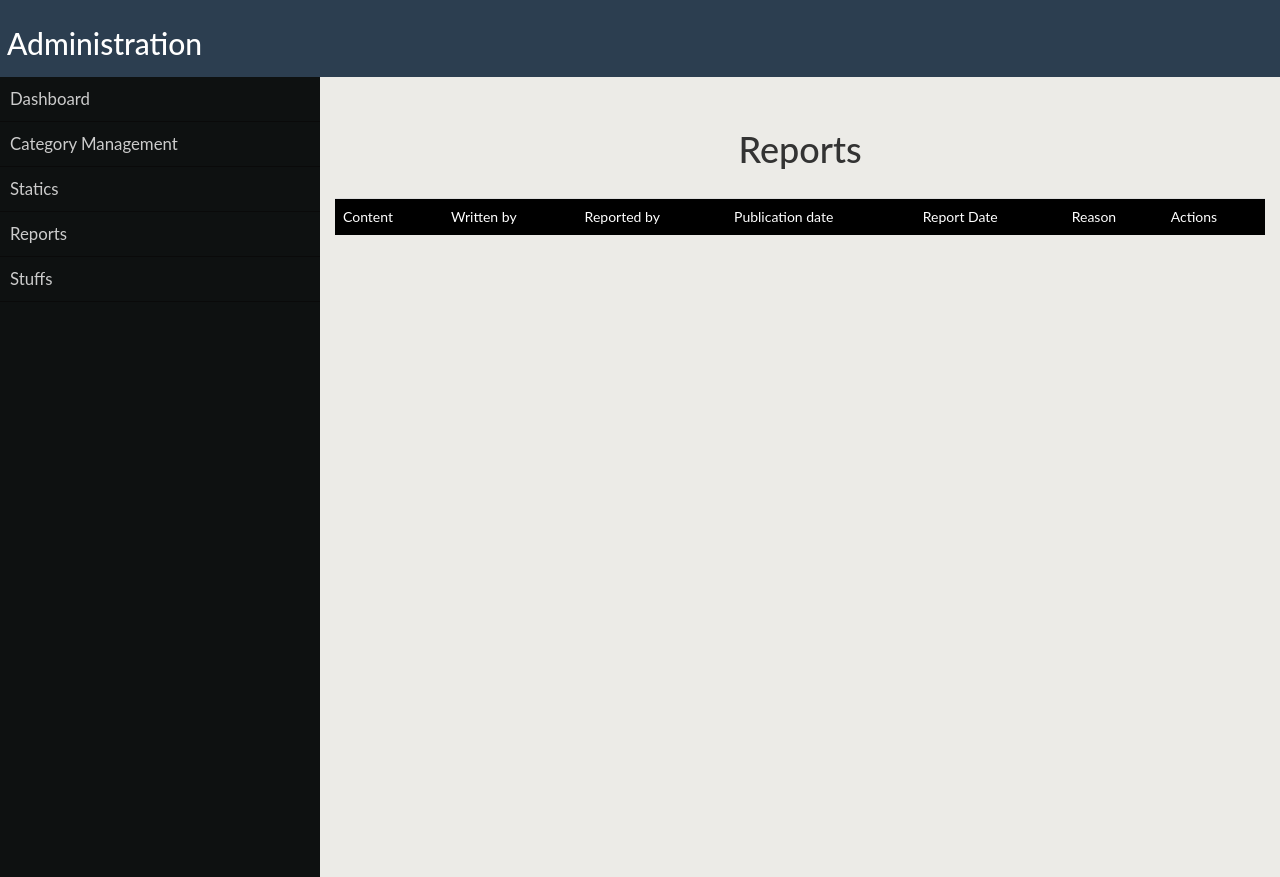
After one commit to JPGITHUB1519/Cincinnatus-Final-Project, a Flask app: template templates/administration_reports.html in a window 1280 px wide. The commit adds this page. Run offline with Flask 2, Linux system fonts and the light colour scheme; the template is opened without the code that fills it, so the values that code supplies are empty; parts of the project's set-up code (start-up, migrations or seed data) failed here and were passed over; some libraries are stand-ins or nearby versions.

Commit message:
Showing Report Data

```diff
--- /dev/null
+++ b/handlers/admin_reports_handler.py
@@ -0,0 +1,6 @@
+from basic_handler import *
+
+class AdminReportsHandler(Handler):
+	def get(self):
+		reports_list = get_reports()
+		self.render("administration_reports.html", reports_list = reports_list)
--- a/handlers/permalink_handler.py
+++ b/handlers/permalink_handler.py
@@ -17,7 +17,6 @@ class PermalinkHandler(MainHandler):
             else :
                 comments = get_comments_by_post(post_id)
                 total_comments = count_comments_by_post(post_id)
-                logging.error(total_comments)
             	update = self.request.get("p")
             	# if update is true query the cache and show the new post else load from cache
             	if update == "true" :
@@ -71,8 +70,8 @@ class PermalinkHandler(MainHandler):
                                     "total_comments" : total_comments}
                 logging.error(total_comments)
         if action == "report" :
-            comment_key = db.Key.from_path('Comment', data["comment_id"])
-            user_reporter_key = db.Key.from_path('Comment', data["user_id"])
+            comment_key = db.Key.from_path('Comment', data["comment_id"], parent  = ancestor_key)
+            user_reporter_key = db.Key.from_path('User', data["user_id"], parent = ancestor_key)
             reason = data["reason"]
             if not reason :
                 response["error_comment"] = "You Must Fill The Reason"
--- a/main.py
+++ b/main.py
@@ -36,6 +36,7 @@ from handlers.post_sensation_handler import *
 from handlers.administration_handler import *
 from handlers.admin_category_handler import *
 from handlers.hottest_handler import *
+from handlers.admin_reports_handler import *
 
 app = webapp2.WSGIApplication([
     ('/', MainHandler),
@@ -58,5 +59,6 @@ app = webapp2.WSGIApplication([
     ("/post_sensation/?", PostSensationHandler),
     ("/administration", AdministrationHandler),
     ("/administration/category", AdminCategoryHandler),
-    ("/administration/hottest", HottestPost)
+    ("/administration/hottest", HottestPost),
+    ("/administration/reports", AdminReportsHandler)
 ], debug=True)
--- /dev/null
+++ b/stuffs/multiple files require js.txt
@@ -0,0 +1 @@
+http://stackoverflow.com/questions/5145200/one-javascript-file-per-page-or-combine-when-using-jquery-and-document-ready-fun
--- a/templates/administration_base.html
+++ b/templates/administration_base.html
@@ -19,9 +19,9 @@
 			<div class="sidebar bg-black">
 				<ul id="nav">
 					<li><a href="/administration">Dashboard</a></li>
-					<li><a href="/admin_category">Category Management</a></li>
-					<li><a href="">Friends</a></li>
-					<li><a href="">Static</a></li>
+					<li><a href="/administration/category">Category Management</a></li>
+					<li><a href="/administration/hottest">Statics</a></li>
+					<li><a href="/administration/reports">Reports</a></li>
 					<li><a href="">Stuffs</a></li>
 				</ul>
 			</div>
--- /dev/null
+++ b/templates/administration_reports.html
@@ -0,0 +1,38 @@
+{% extends "administration_base.html" %}
+{% block title %}Admin - Reports {% endblock %}
+
+{% block content %}
+	<div class="content box">
+		<h1 class="text-center little-padding">Reports</h1>
+		<div class="table-responsive">
+				<table class="table">
+					<thead>
+						<thead>
+							<tr>
+								<td>Content</td>
+								<td>Written by</td>
+								<td>Reported by</td>
+								<td>Publication date</td>
+								<td>Report Date</td>
+								<td>Reason</td>
+								<td>Actions</td>
+							</tr>
+						</thead>
+						<tbody>
+
+							{% for report in reports_list %}
+								<tr>
+									<td>{{ report.comment.content }}</td>
+									<!-- <td>{{ report.comment.user.username }}</td>  -->
+									<!-- <td>{{ report.user_reporter.username }}</td> -->
+									<td>{{ report.comment.date }}</td>
+									<td>{{ report.date }}</td>
+									<td>{{ report.reason}}</td>
+								</tr>
+							{% endfor %}
+						</tbody>
+					</thead>
+				</table>
+			</div>
+		</div>
+{% endblock %}
```
Also changed, not shown: utility.py (+18 -0 lines), 4 other files.
